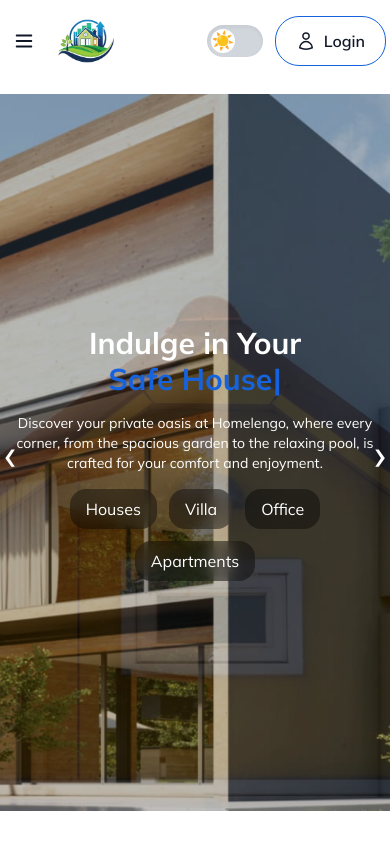
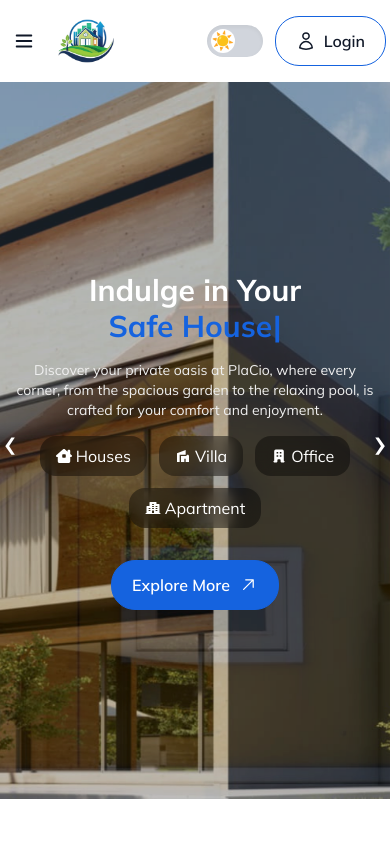
Before and after one commit to Riad-Zz/Placio, a React (Vite) app: page / in a window 390 px wide. Built offline with nearby package versions, Linux system fonts and the light colour scheme.

Commit message:
fine tuning the navbar and fix some issue with the banner

```diff
--- a/src/Components/Navbar/Navbar.jsx
+++ b/src/Components/Navbar/Navbar.jsx
@@ -1,8 +1,10 @@
 import React, { } from "react";
 import { Link, NavLink } from "react-router";
+import avatar from '../../assets/avt-png3.png'
 
-const Navbar = ({ theme, setTheme }) => {
-
+const Navbar = ({ theme, setTheme, user}) => {
+    // user = true;
+    // loading = false
     //-----------------Navbar Style----------------------------------
     const navbarClasses =
         theme === "dark"
@@ -12,13 +14,13 @@ const Navbar = ({ theme, setTheme }) => {
     //------------------------Buttons---------------------------------
     const loginButtonClasses =
         theme === "dark"
-            ? "flex text-[16px] font-semibold items-center gap-2 px-5 py-3 border border-white rounded-3xl transition-all hover:bg-white hover:text-[#1563DF] text-white"
+            ? "flex text-[16px] font-semibold items-center gap-2 px-5 py-3 border border-white rounded-3xl transition-all hover:bg-[#1563DF] hover:text-white text-white hover:border-none"
             : "flex text-[16px] font-semibold items-center gap-2 px-5 py-3 border border-[#1563DF] rounded-3xl transition-all hover:bg-[#1563DF] hover:text-white text-gray-900";
 
     const registerButtonClasses =
         theme === "dark"
-            ? "flex text-[16px] font-semibold items-center gap-2 px-5 py-3 border border-white rounded-3xl transition-all hover:bg-white hover:text-[#1563DF] text-[#1563DF] bg-white"
-            : "flex text-[16px] font-semibold items-center gap-2 px-5 py-3 border border-[#1563DF] rounded-3xl transition-all hover:bg-[#1563DF] hover:text-white text-white bg-[#1563DF]";
+            ? "flex text-[16px] font-semibold items-center gap-2 px-5 py-3 border border-[#1563DF] rounded-3xl transition-all hover:bg-transparent hover:border-white hover:text-white text-white bg-[#1563DF]"
+            : "flex text-[16px] font-semibold items-center gap-2 px-5 py-3 border border-[#1563DF] rounded-3xl transition-all hover:bg-transparent  hover:text-black  text-white bg-[#1563DF]";
 
     //----------------------------NavLinks-----------------------------
     const links = (
@@ -118,6 +120,34 @@ const Navbar = ({ theme, setTheme }) => {
                         </div>
                     </label>
 
+                    {
+                        user ?
+                            (
+                                <div className="dropdown dropdown-end">
+                                    <label tabIndex={0} className="btn btn-ghost btn-circle avatar">
+                                        <div className="w-10 rounded-full">
+                                            <img src={user.photoURL || avatar} alt="User Avatar" />
+                                        </div>
+                                    </label>
+                                    <ul
+                                        tabIndex={0}
+                                        className="mt-3 p-2 shadow menu menu-compact dropdown-content bg-base-100 rounded-box w-32"
+                                    >
+                                        <Link to={'/profile'}>
+                                            <li className="font-bold text-center cursor-pointer">{user.displayName}</li>
+                                        </Link>
+                                        <li className="text-center">
+                                            <button
+                                                className="w-full px-2 py-1 font-bold flex justify-center items-center text-center"
+                                            >
+                                                Logout
+                                            </button>
+                                        </li>
+                                    </ul>
+                                </div>
+                            )
+                            :
+                            <>
                                 <Link to={'/login'} className={`${loginButtonClasses}`}>
                                     <svg
                                         width="20"
@@ -157,6 +187,10 @@ const Navbar = ({ theme, setTheme }) => {
                                     </svg>
                                     Register
                                 </Link>
+                            </>
+                    }
+
+
                 </div>
             </div>
         </header>
--- a/src/Components/Slider/Slider.jsx
+++ b/src/Components/Slider/Slider.jsx
@@ -7,6 +7,11 @@ import { Navigation } from "swiper/modules";
 import "swiper/css";
 import "swiper/css/thumbs";
 import "swiper/css/effect-fade";
+import { FaHouseChimneyWindow } from "react-icons/fa6";
+import { MdVilla } from "react-icons/md";
+import { HiOfficeBuilding } from "react-icons/hi";
+import { PiBuildingApartmentFill } from "react-icons/pi";
+import { GoArrowUpRight } from "react-icons/go";
 
 const Slider = () => {
     const [thumbsSwiper, setThumbsSwiper] = useState(null);
@@ -28,7 +33,7 @@ const Slider = () => {
     const words = ["Sanctuary", "Safe House"];
 
     return (
-        <section className="relative w-full lg:rounded-xl lg:max-w-11/12 xl:max-w-10/12 mx-auto h-[85vh] overflow-hidden mt-3">
+        <section className="relative w-full lg:rounded-xl lg:max-w-11/12 xl:max-w-10/12 mx-auto h-[85vh] overflow-hidden md:mt-3">
             {/* Navigation Arrows */}
             <div className="absolute z-30 top-1/2 left-1 -translate-y-1/2 cursor-pointer custom-prev text-white text-5xl">
                 ‹
@@ -85,21 +90,33 @@ const Slider = () => {
                             />
                         </span>
                     </h1>
-                    <p className="text-sm sm:text-base md:text-lg xl:text-xl">
-                        Discover your private oasis at Homelengo, where every corner, from the
+                    <p className="text-sm text-[#EFEFEF] sm:text-base md:text-lg xl:text-xl">
+                        Discover your private oasis at PlaCio, where every corner, from the
                         spacious garden to the relaxing pool, is crafted for your comfort and
                         enjoyment.
                     </p>
                     <div className="flex flex-wrap justify-center xl:justify-start gap-3">
-                        {["Houses", "Villa", "Office", "Apartments"].map((item, i) => (
-                            <a
-                                key={i}
-                                href="#"
-                                className="text-white px-4 py-2 rounded-2xl transition bg-black/40 backdrop-blur-sm hover:bg-black/60"
-                            >
-                                {item}
-                            </a>
-                        ))}
+                        <div className="flex items-center justify-center gap-1 text-white px-4 py-2 rounded-2xl transition bg-black/40 backdrop-blur-sm hover:bg-black/60 cursor-pointer">
+                            <FaHouseChimneyWindow></FaHouseChimneyWindow>
+                            <span>Houses</span>
+                        </div>
+                        <div className="flex items-center justify-center gap-1 text-white px-4 py-2 rounded-2xl transition bg-black/40 backdrop-blur-sm hover:bg-black/60 cursor-pointer">
+                            <MdVilla></MdVilla>
+                            <span>Villa</span>
+                        </div>
+                        <div className="flex items-center justify-center gap-1 text-white px-4 py-2 rounded-2xl transition bg-black/40 backdrop-blur-sm hover:bg-black/60 cursor-pointer">
+                            <HiOfficeBuilding></HiOfficeBuilding>
+                            <span>Office</span>
+                        </div>
+                        <div className="flex items-center justify-center gap-1 text-white px-4 py-2 rounded-2xl transition bg-black/40 backdrop-blur-sm hover:bg-black/60 cursor-pointer">
+                            <PiBuildingApartmentFill></PiBuildingApartmentFill>
+                            <span>Apartment</span>
+                        </div>
+
+
+                    </div>
+                    <div className="mt-4 flex justify-center xl:justify-start">
+                        <button className={`flex text-[16px] font-semibold items-center gap-2 px-5 py-3 border border-[#1563DF] rounded-3xl transition-all hover:bg-[#1563DF] hover:text-white text-white bg-[#1563DF] cursor-pointer`}> Explore More <GoArrowUpRight className="text-xl"></GoArrowUpRight></button>
                     </div>
                 </div>
 
```
Also changed, not shown: src/assets/avt-png3.png (added). Lines whose indentation alone changed are shown as unchanged.
